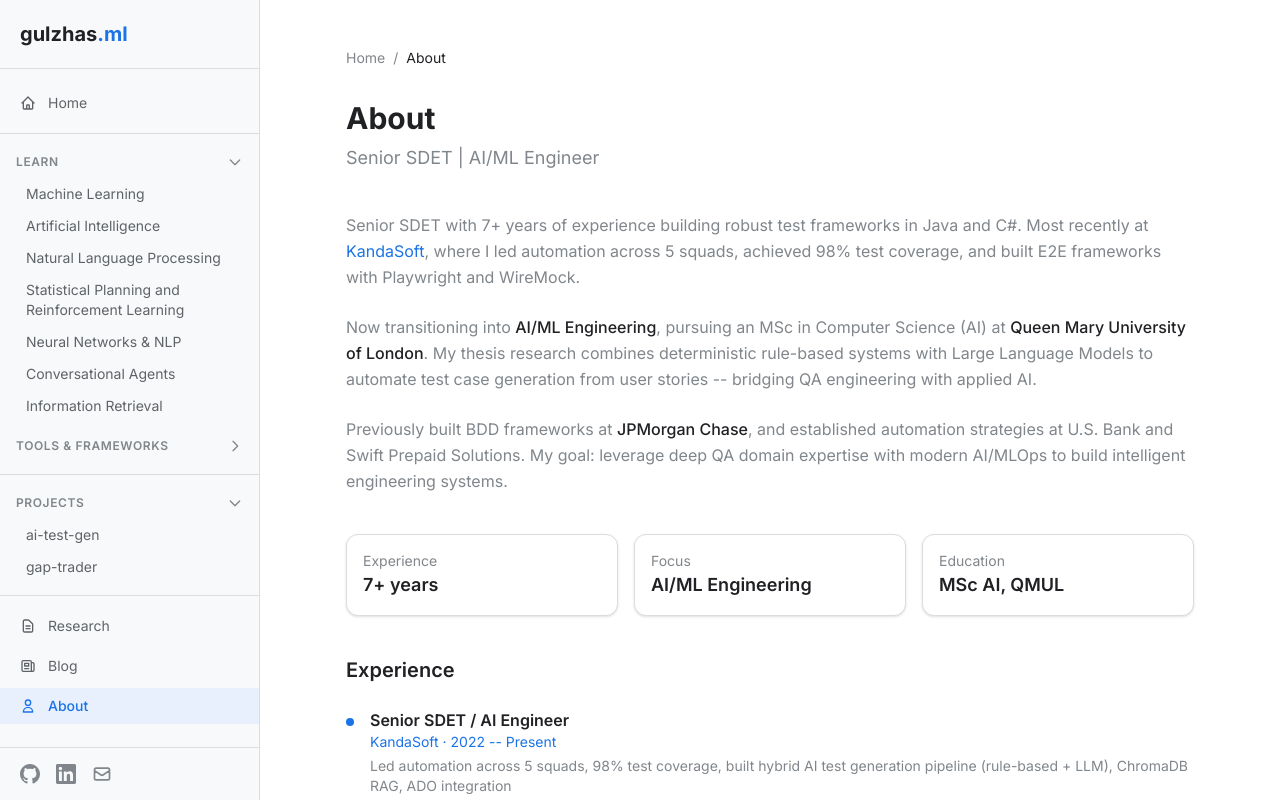
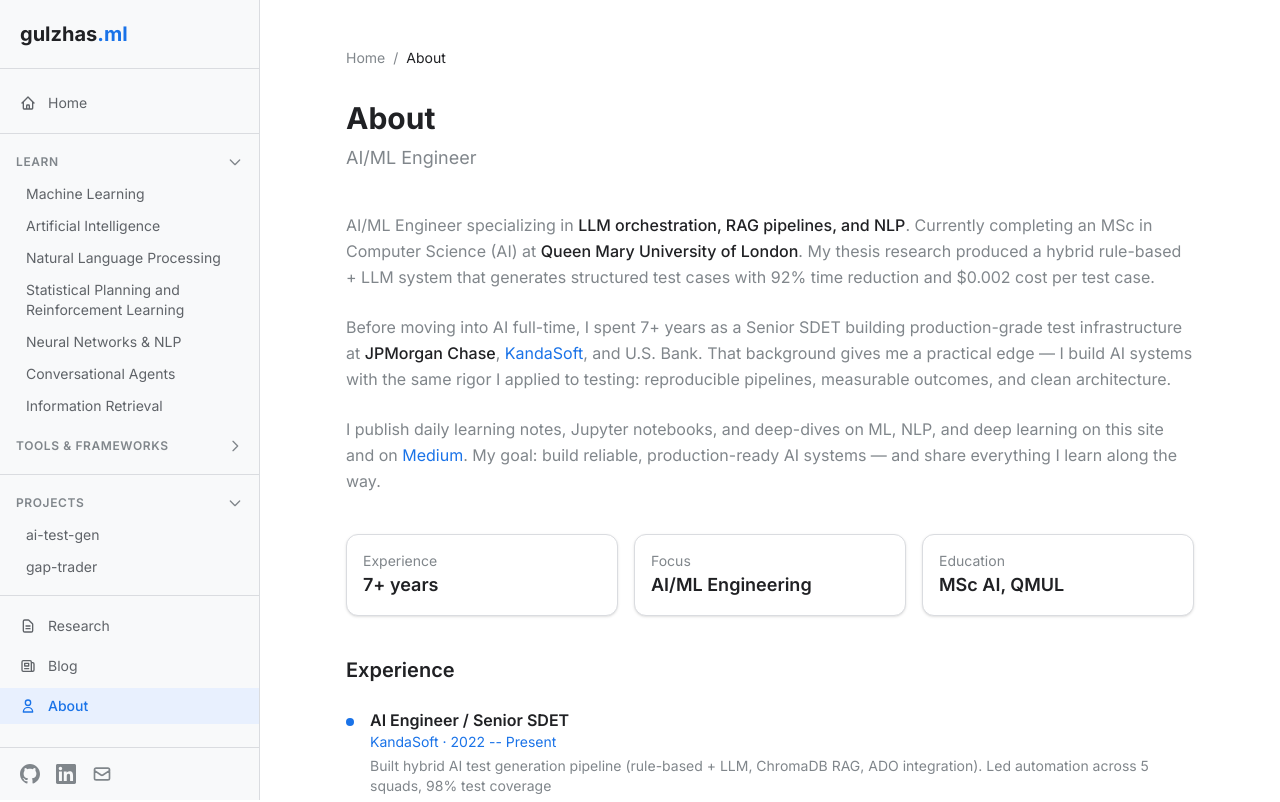
Before and after one commit to Gulzhasm/gulzhasml.com, a Next.js app: page /about in a window 1280 px wide. Shown: the top 802 px of the page. Built offline with nearby package versions, Linux system fonts and the light colour scheme.

Commit message:
Add README.md

```diff
--- a/src/app/about/page.tsx
+++ b/src/app/about/page.tsx
@@ -2,13 +2,13 @@
 import { siteConfig, skillCategories } from "@/lib/constants";
 
 export const metadata = {
-  title: "About Gulzhas Mailybayeva — AI/ML Engineer, NLP & Test Automation",
+  title: "About Gulzhas Mailybayeva — AI/ML Engineer, NLP & LLM Orchestration",
   description:
-    "7+ years in QA/SDET, now building AI systems. Specializing in machine learning, NLP, LLM orchestration, and RAG pipelines. MSc AI at Queen Mary University of London.",
+    "AI/ML Engineer specializing in LLM orchestration, RAG pipelines, and NLP. 7+ years of production engineering experience.",
   openGraph: {
     title: "About Gulzhas Mailybayeva — AI/ML Engineer",
     description:
-      "7+ years in QA/SDET, now building AI systems. Machine learning, NLP, LLM orchestration. MSc AI at QMUL.",
+      "AI/ML Engineer specializing in LLM orchestration, RAG pipelines, and NLP.",
     url: "https://gulzhasml.com/about",
   },
   alternates: { canonical: "https://gulzhasml.com/about" },
@@ -33,8 +33,17 @@
       {/* Bio */}
       <div className="mb-10 space-y-6 text-[var(--color-text-muted)] leading-relaxed">
         <p>
-          Senior SDET with 7+ years of experience building robust test
-          frameworks in Java and C#. Most recently at{" "}
+          AI/ML Engineer specializing in{" "}
+          <span className="text-[var(--color-text)] font-medium">LLM orchestration, RAG pipelines, and NLP</span>.
+          Currently completing an MSc in Computer Science (AI) at{" "}
+          <span className="text-[var(--color-text)] font-medium">Queen Mary University of London</span>.
+          My thesis research produced a hybrid rule-based + LLM system that generates
+          structured test cases with 92% time reduction and $0.002 cost per test case.
+        </p>
+        <p>
+          Before moving into AI full-time, I spent 7+ years as a Senior SDET building
+          production-grade test infrastructure at{" "}
+          <span className="text-[var(--color-text)] font-medium">JPMorgan Chase</span>,{" "}
           <a
             href="https://www.kandasoft.com"
             target="_blank"
@@ -43,23 +52,23 @@
           >
             KandaSoft
           </a>
-          , where I led automation across 5 squads, achieved 98% test
-          coverage, and built E2E frameworks with Playwright and WireMock.
+          , and U.S. Bank. That background gives me a practical edge — I build AI systems
+          with the same rigor I applied to testing: reproducible pipelines, measurable outcomes,
+          and clean architecture.
         </p>
         <p>
-          Now transitioning into{" "}
-          <span className="text-[var(--color-text)] font-medium">AI/ML Engineering</span>,
-          pursuing an MSc in Computer Science (AI) at{" "}
-          <span className="text-[var(--color-text)] font-medium">Queen Mary University of London</span>.
-          My thesis research combines deterministic rule-based systems with Large Language Models
-          to automate test case generation from user stories -- bridging QA engineering with applied AI.
-        </p>
-        <p>
-          Previously built BDD frameworks at{" "}
-          <span className="text-[var(--color-text)] font-medium">JPMorgan Chase</span>,
-          and established automation strategies at U.S. Bank and Swift Prepaid Solutions.
-          My goal: leverage deep QA domain expertise with modern AI/MLOps to build
-          intelligent engineering systems.
+          I publish daily learning notes, Jupyter notebooks, and deep-dives on ML, NLP,
+          and deep learning on this site and on{" "}
+          <a
+            href="https://medium.com/@gulzhasm"
+            target="_blank"
+            rel="noopener noreferrer"
+            className="text-[var(--color-accent)] hover:underline"
+          >
+            Medium
+          </a>
+          . My goal: build reliable, production-ready AI systems — and share
+          everything I learn along the way.
         </p>
       </div>
 
@@ -83,10 +92,10 @@
         <div className="space-y-5">
           {[
             {
-              role: "Senior SDET / AI Engineer",
+              role: "AI Engineer / Senior SDET",
               company: "KandaSoft",
               period: "2022 -- Present",
-              highlight: "Led automation across 5 squads, 98% test coverage, built hybrid AI test generation pipeline (rule-based + LLM), ChromaDB RAG, ADO integration",
+              highlight: "Built hybrid AI test generation pipeline (rule-based + LLM, ChromaDB RAG, ADO integration). Led automation across 5 squads, 98% test coverage",
             },
             {
               role: "QA Automation Lead",
--- a/src/app/layout.tsx
+++ b/src/app/layout.tsx
@@ -13,7 +13,7 @@
     template: `%s | ${siteConfig.name}`,
   },
   description:
-    "AI/ML Engineer specializing in machine learning, NLP, LLM orchestration, and intelligent test automation. MSc AI candidate at Queen Mary University of London. Portfolio featuring AI projects, research, and learning resources.",
+    "AI/ML Engineer specializing in machine learning, NLP, LLM orchestration, and intelligent test automation. Portfolio featuring AI projects, research, and learning resources.",
   keywords: [
     "AI engineer",
     "machine learning",
@@ -27,7 +27,7 @@
     "deep learning",
     "RAG pipeline",
     "Gulzhas Mailybayeva",
-    "QMUL",
+    "RAG pipeline",
     "AI projects",
     "Python AI",
   ],
@@ -36,7 +36,7 @@
   openGraph: {
     title: `${siteConfig.name} | AI/ML Engineer`,
     description:
-      "AI/ML Engineer specializing in machine learning, NLP, LLM orchestration, and intelligent test automation. MSc AI at QMUL.",
+      "AI/ML Engineer specializing in machine learning, NLP, LLM orchestration, and intelligent test automation.",
     url: siteConfig.url,
     siteName: "gulzhas.ml",
     locale: "en_US",
@@ -80,8 +80,13 @@
       url: siteConfig.url,
       jobTitle: "AI/ML Engineer",
       description:
-        "AI/ML Engineer specializing in machine learning, NLP, LLM orchestration, and intelligent test automation. MSc AI candidate at Queen Mary University of London.",
-      sameAs: [siteConfig.github, siteConfig.linkedin],
+        "AI/ML Engineer specializing in machine learning, NLP, LLM orchestration, and intelligent test automation.",
+      sameAs: [
+        siteConfig.github,
+        siteConfig.linkedin,
+        "https://github.com/Gulzhasm/ai_test_gen",
+        "https://github.com/Gulzhasm/gap-trader",
+      ],
       alumniOf: {
         "@type": "CollegeOrUniversity",
         name: "Queen Mary University of London",
--- a/src/app/opengraph-image.tsx
+++ b/src/app/opengraph-image.tsx
@@ -61,7 +61,7 @@
             opacity: 0.8,
           }}
         >
-          <span>MSc AI — Queen Mary University of London</span>
+          <span>Machine Learning · NLP · LLM Orchestration · RAG</span>
         </div>
       </div>
     ),
--- a/src/app/page.tsx
+++ b/src/app/page.tsx
@@ -26,8 +26,11 @@
       {/* Welcome */}
       <div className="mb-12">
         <h1 className="text-3xl font-bold text-[var(--color-text)] mb-2">
-          Welcome
+          Gulzhas Mailybayeva — AI/ML Engineer
         </h1>
+        <p className="text-sm text-[var(--color-text-muted)] mb-3">
+          Machine Learning · NLP · LLM Orchestration · RAG
+        </p>
         <p className="text-lg text-[var(--color-text-muted)] max-w-2xl">
           {siteConfig.tagline}
         </p>
@@ -36,8 +39,8 @@
       {/* Stats row */}
       <div className="grid grid-cols-2 sm:grid-cols-4 gap-4 mb-12">
         {[
-          { label: "QMUL Courses", value: "4" },
           { label: "AI Projects", value: "2" },
+          { label: "Research", value: "1" },
           { label: "Topics", value: String(topics.filter((t) => t.category === "topic").length) },
           { label: "Tools & Frameworks", value: String(topics.filter((t) => t.category === "tool").length) },
         ].map((stat) => (
@@ -65,7 +68,7 @@
           className="block p-6 rounded-xl bg-white border border-[var(--color-border)] shadow-sm hover:shadow-md transition-shadow"
         >
           <p className="text-xs text-[var(--color-accent)] font-medium mb-1">
-            MSc Thesis &middot; QMUL
+            MSc Thesis
           </p>
           <h3 className="text-lg font-semibold text-[var(--color-text)] mb-2">
             AI-Driven Test Case Generation: A Hybrid Approach
@@ -125,11 +128,6 @@
                   {topic.title}
                 </h3>
               </div>
-              {topic.courseCode && (
-                <p className="text-xs text-[var(--color-accent)] mb-1">
-                  {topic.courseCode}
-                </p>
-              )}
               <p className="text-sm text-[var(--color-text-muted)] line-clamp-2">
                 {topic.description}
               </p>
--- a/src/app/research/page.tsx
+++ b/src/app/research/page.tsx
@@ -4,12 +4,11 @@
 export const metadata = {
   title: "MSc Research — AI-Driven Test Case Generation with LLMs",
   description:
-    "MSc thesis at QMUL: hybrid rule-based + LLM approach to test case generation. 92% time reduction, 94.4% acceptance criteria coverage, $0.002 per test case.",
+    "MSc thesis: hybrid rule-based + LLM approach to test case generation. 92% time reduction, 94.4% acceptance criteria coverage, $0.002 per test case.",
   keywords: [
     "AI test generation research",
     "LLM test automation",
     "MSc AI thesis",
-    "Queen Mary University of London",
     "hybrid AI approach",
   ],
   openGraph: {
--- a/src/components/About.tsx
+++ b/src/components/About.tsx
@@ -7,8 +7,22 @@
 
         <div className="space-y-6 text-lg text-[var(--color-text-muted)] leading-relaxed">
           <p>
-            Senior SDET with 7+ years of experience building robust test
-            frameworks in Java and C#. Most recently at{" "}
+            AI/ML Engineer specializing in{" "}
+            <span className="text-[var(--color-text)]">
+              LLM orchestration, RAG pipelines, and NLP
+            </span>
+            . Currently completing an MSc in Computer Science (AI) at{" "}
+            <span className="text-[var(--color-text)]">
+              Queen Mary University of London
+            </span>
+            . My thesis research produced a hybrid rule-based + LLM system that generates
+            structured test cases with 92% time reduction and $0.002 cost per test case.
+          </p>
+
+          <p>
+            Before moving into AI full-time, I spent 7+ years as a Senior SDET building
+            production-grade test infrastructure at{" "}
+            <span className="text-[var(--color-text)]">JPMorgan Chase</span>,{" "}
             <a
               href="https://www.kandasoft.com"
               target="_blank"
@@ -17,30 +31,24 @@
             >
               KandaSoft
             </a>
-            , where I led automation across 5 squads, achieved 98% test
-            coverage, and built E2E frameworks with Playwright and WireMock.
+            , and U.S. Bank. That background gives me a practical edge — I build AI systems
+            with the same rigor I applied to testing: reproducible pipelines, measurable outcomes,
+            and clean architecture.
           </p>
 
           <p>
-            Now transitioning into{" "}
-            <span className="text-[var(--color-text)]">
-              AI/ML Engineering
-            </span>
-            , pursuing an MSc in Computer Science (AI) at{" "}
-            <span className="text-[var(--color-text)]">
-              Queen Mary University of London
-            </span>
-            . My thesis research combines deterministic rule-based systems with
-            Large Language Models to automate test case generation from user
-            stories -- bridging QA engineering with applied AI.
-          </p>
-
-          <p>
-            Previously built BDD frameworks at{" "}
-            <span className="text-[var(--color-text)]">JPMorgan Chase</span>,
-            and established automation strategies at U.S. Bank and Swift Prepaid
-            Solutions. My goal: leverage deep QA domain expertise with modern
-            AI/MLOps to build intelligent engineering systems.
+            I publish daily learning notes, Jupyter notebooks, and deep-dives on ML, NLP,
+            and deep learning on this site and on{" "}
+            <a
+              href="https://medium.com/@gulzhasm"
+              target="_blank"
+              rel="noopener noreferrer"
+              className="text-[var(--color-accent)] hover:underline"
+            >
+              Medium
+            </a>
+            . My goal: build reliable, production-ready AI systems — and share
+            everything I learn along the way.
           </p>
         </div>
 
@@ -72,11 +80,11 @@
           <div className="space-y-6">
             {[
               {
-                role: "Senior SDET / AI Engineer",
+                role: "AI Engineer / Senior SDET",
                 company: "KandaSoft",
                 period: "2022 -- Present",
                 highlight:
-                  "Led automation across 5 squads, 98% test coverage, built hybrid AI test generation pipeline (rule-based + LLM), ChromaDB RAG, ADO integration",
+                  "Built hybrid AI test generation pipeline (rule-based + LLM, ChromaDB RAG, ADO integration). Led automation across 5 squads, 98% test coverage",
               },
               {
                 role: "QA Automation Lead",
--- a/src/lib/constants.ts
+++ b/src/lib/constants.ts
@@ -1,9 +1,9 @@
 export const siteConfig = {
   name: "Gulzhas Mailybayeva",
-  title: "Senior SDET | AI/ML Engineer",
-  tagline: "From test automation to AI systems -- building the bridge between QA engineering and applied AI.",
+  title: "AI/ML Engineer",
+  tagline: "AI/ML Engineer building LLM + RAG systems for reliable software quality (ex-Senior SDET).",
   description:
-    "Senior SDET transitioning to AI/ML Engineering. Specializing in LLM orchestration, RAG pipelines, and intelligent test automation. MSc AI candidate at Queen Mary University of London.",
+    "AI/ML Engineer specializing in LLM orchestration, RAG pipelines, and NLP. 7+ years of production engineering experience.",
   url: "https://gulzhasml.com",
   github: "https://github.com/Gulzhasm",
   linkedin: "https://www.linkedin.com/in/gulzhas-mailybayeva",
@@ -110,7 +110,7 @@
 export const research = {
   title:
     "AI-Driven Test Case Generation: A Hybrid Approach Combining Rule-Based Systems with Large Language Models",
-  institution: "Queen Mary University of London (QMUL)",
+  institution: "Queen Mary University of London",
   degree: "MSc (in progress)",
   abstract:
     "This thesis investigates a hybrid approach to automated test case generation that combines deterministic rule-based scaffolding with Large Language Model correction. Evaluated on a production CAD application (55 user stories, 870 test cases), the system achieved 92% time reduction, $0.002 per test case, and 94.4% acceptance criteria coverage.",
--- a/src/lib/topics.ts
+++ b/src/lib/topics.ts
@@ -9,8 +9,6 @@
   slug: string;
   title: string;
   shortTitle: string;
-  courseCode?: string;
-  institution?: string;
   description: string;
   overview: string;
   category: "topic" | "tool";
@@ -74,17 +72,15 @@
     tags: ["MDP", "Q-Learning", "Policy Gradient", "Reinforcement Learning", "Planning"],
   },
 
-  // --- QMUL Courses ---
+  // --- Advanced Topics ---
   {
     slug: "nn-nlp",
     title: "Neural Networks and NLP",
     shortTitle: "NN & NLP",
-    courseCode: "ECS7001P",
-    institution: "Queen Mary University of London",
     description:
       "Deep learning for NLP: neural network architectures, RNNs, LSTMs, attention mechanisms, transformers, and sequence-to-sequence models.",
     overview:
-      "This QMUL module covers the intersection of deep learning and natural language processing. From basic neural networks to attention mechanisms and transformers, with hands-on labs implementing key architectures.",
+      "The intersection of deep learning and natural language processing. From basic neural networks to attention mechanisms and transformers, with hands-on implementations of key architectures.",
     category: "topic",
     icon: "M4.26 10.147a60.438 60.438 0 00-.491 6.347A48.62 48.62 0 0112 20.904a48.62 48.62 0 018.232-4.41 60.46 60.46 0 00-.491-6.347m-15.482 0a50.636 50.636 0 00-2.658-.813A59.906 59.906 0 0112 3.493a59.903 59.903 0 0110.399 5.84c-.896.248-1.783.52-2.658.814m-15.482 0A50.717 50.717 0 0112 13.489a50.702 50.702 0 017.74-3.342M6.75 15a.75.75 0 100-1.5.75.75 0 000 1.5zm0 0v-3.675A55.378 55.378 0 0112 8.443m-7.007 11.55A5.981 5.981 0 006.75 15.75v-1.5",
     resources: [
@@ -99,8 +95,6 @@
     slug: "conversational",
     title: "Conversational Agents and Dialogue Systems",
     shortTitle: "Conversational Agents",
-    courseCode: "ECS7033P",
-    institution: "Queen Mary University of London",
     description:
       "Dialogue systems, chatbot architectures, dialogue act tagging, slot filling, and seq2seq models for conversation.",
     overview:
@@ -117,8 +111,6 @@
     slug: "ir",
     title: "Information Retrieval",
     shortTitle: "Information Retrieval",
-    courseCode: "ECS736UP",
-    institution: "Queen Mary University of London",
     description:
       "Search engines and retrieval: Boolean retrieval, TF-IDF, BM25, vector space models, language models, and evaluation metrics.",
     overview:
```
Also changed, not shown: src/app/learn/[topic]/page.tsx (+1 -7 lines), 1 other file (tests, documents, lock files or other folders).
